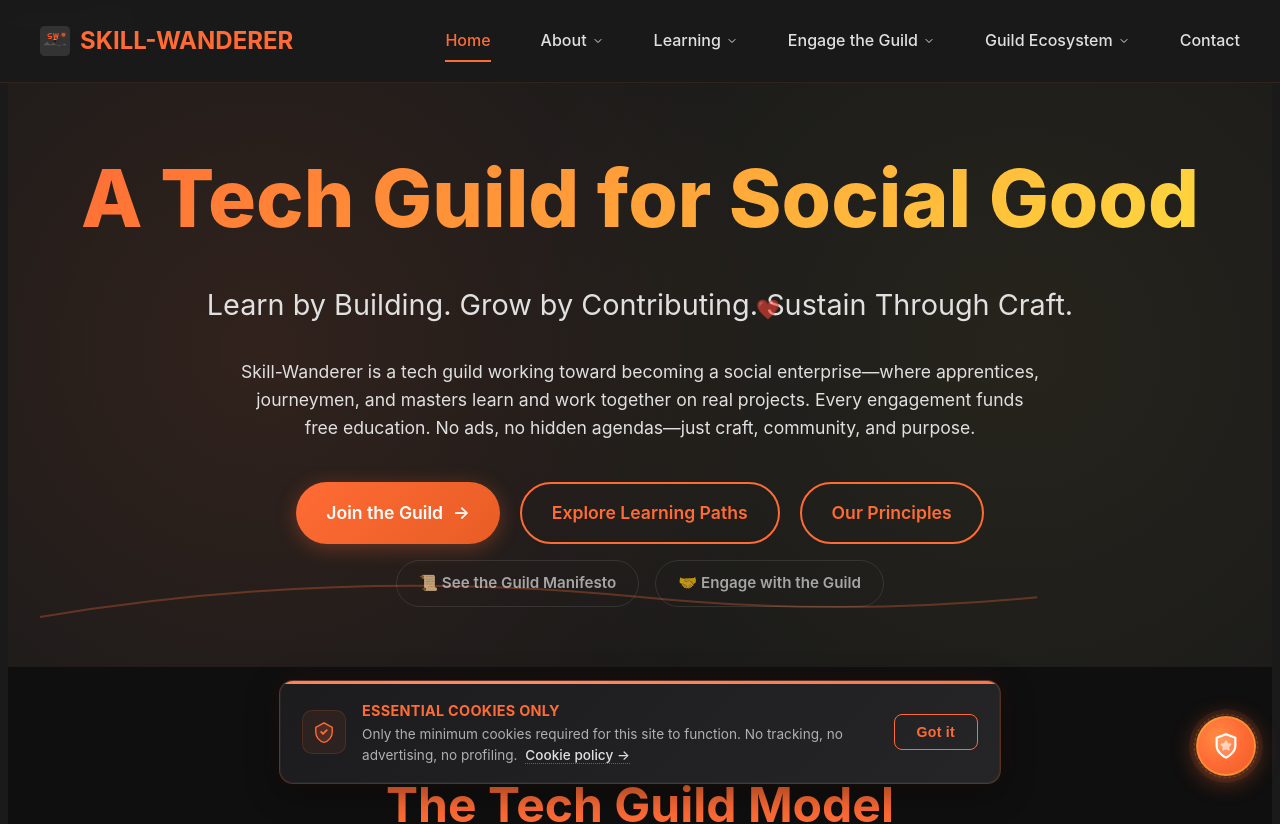
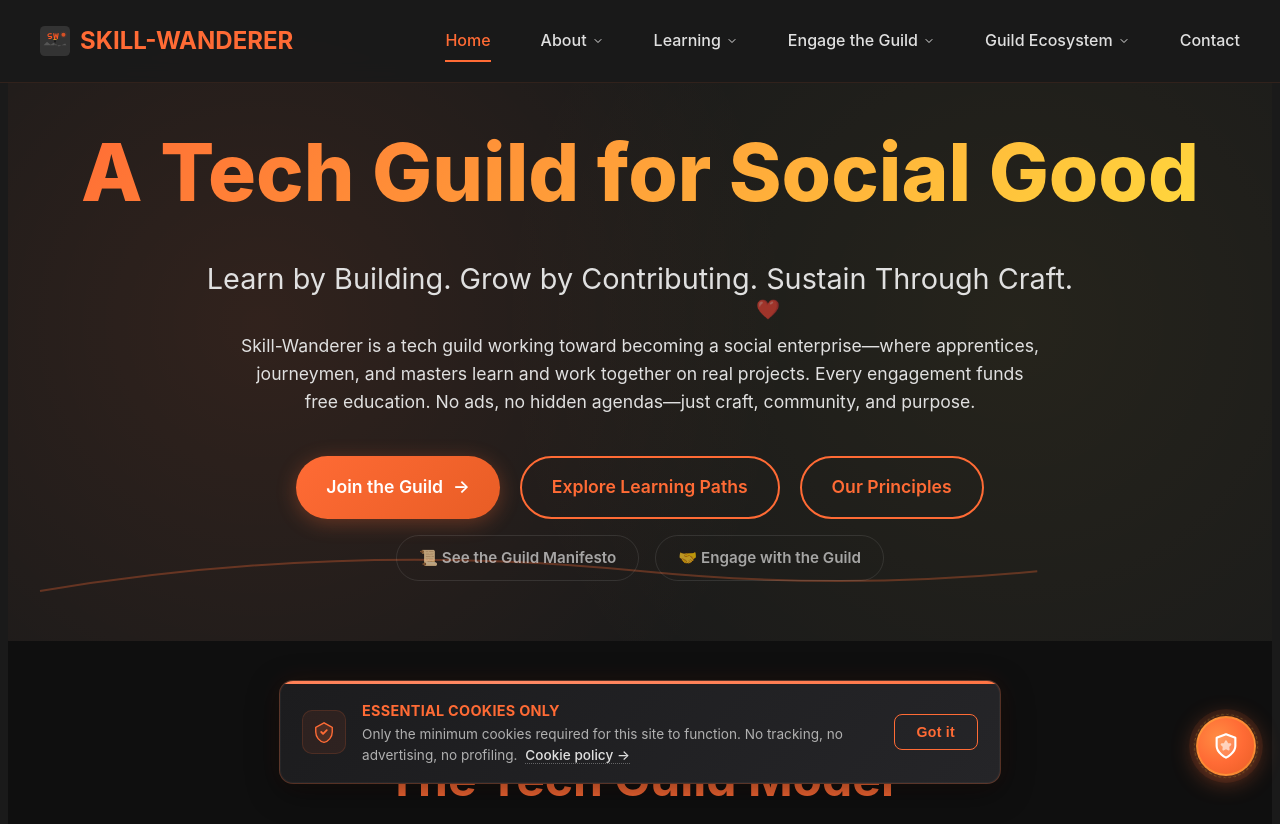
Before and after one commit to skill-wanderer/skill-wanderer-landing-page, a Nuxt app: page / in a window 1280 px wide. Shown: the top 824 px of the page. Built offline with nearby package versions, Linux system fonts and the light colour scheme.

Commit message:
chore(docker): add initial docker setup

```diff
--- a/pages/index.vue
+++ b/pages/index.vue
@@ -1,6 +1,5 @@
 <template>
   <div>
-<<<<<<< HEAD
     <!-- Hero Section -->
     <section class="hero">
       <div class="hero-content">
@@ -227,13 +226,11 @@
         <NuxtLink to="/work-with-us" class="btn btn-secondary">Work With the Guild</NuxtLink>
       </div>
     </section>
-=======
     <HeroSection />
     <FeaturesSection />
     <ValuesSection />
     <JourneySection />
     <ExpertiseBriefSection />
->>>>>>> e1723ae (refactor(landing-page): split monolithic index.vue into modular sections)
   </div>
 </template>
 
@@ -306,8 +303,6 @@ onMounted(() => {
   })
 })
 </script>
-<<<<<<< HEAD
-
 <style scoped>
 /* CSS Variables */
 :root {
@@ -915,5 +910,3 @@ body {
   }
 }
 </style>
-=======
->>>>>>> e1723ae (refactor(landing-page): split monolithic index.vue into modular sections)
```
